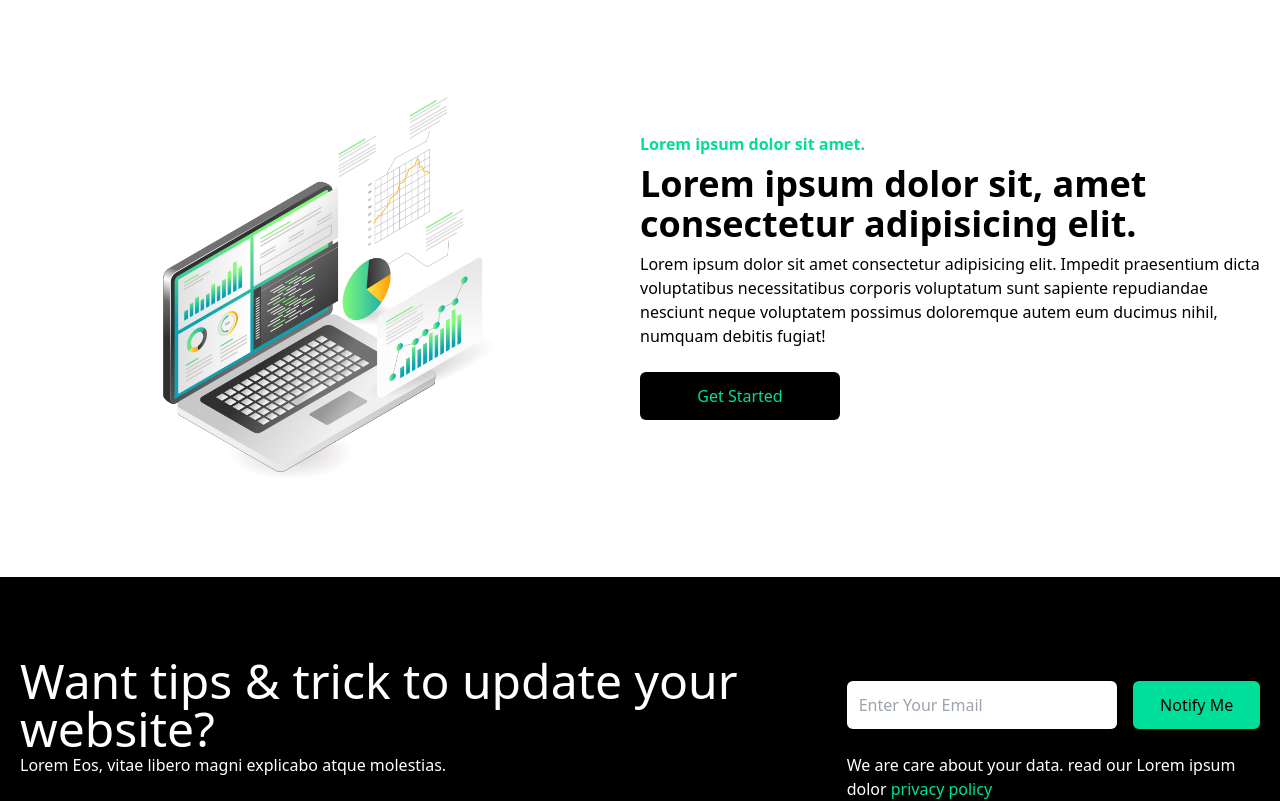
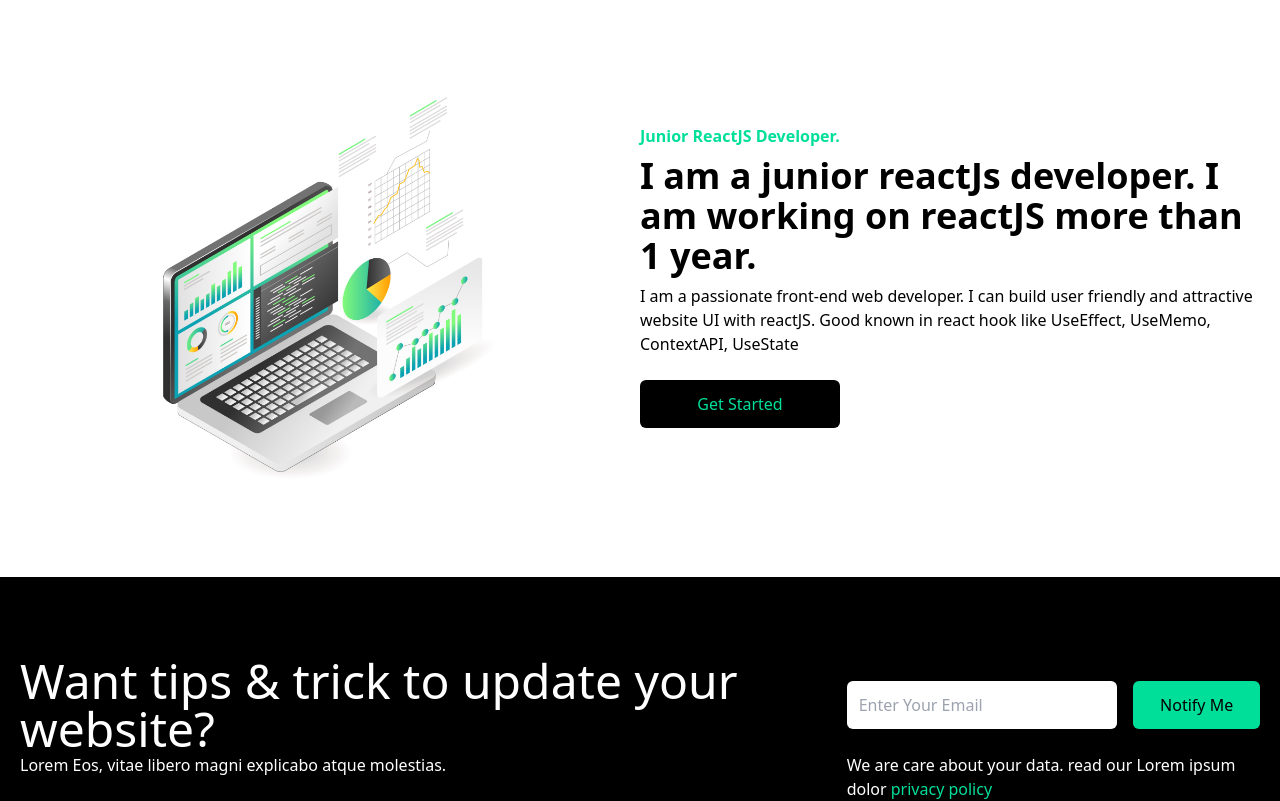
Before and after one commit to atikurahad/atikur-portfolio-spa, a React (Create React App) app: page / in a window 1280 px wide. Shown: the part 800-1601 px from the top of the page. Built offline with nearby package versions, Linux system fonts and the light colour scheme.

Commit message:
solved some bug on UI

```diff
--- a/src/components/Footer/Footer.jsx
+++ b/src/components/Footer/Footer.jsx
@@ -9,7 +9,7 @@ import {
 
 const Footer = () => {
   return (
-    <div className="max-w-[1240px] mx-auto py-16 px-4 grid lg:grid-cols-3 text-gray-300">
+    <div className="max-w-[1240px] mx-auto py-16 px-4 grid lg:grid-cols-2 text-gray-300">
       <div>
         <h1 className="w-full text-3xl font-bold text-[#00df9a]">
           Atikur's Portfolio
--- a/src/components/Projects.jsx
+++ b/src/components/Projects.jsx
@@ -8,9 +8,9 @@ const Projects = () => {
         <div className="max-w-[1240px] mx-auto grid md:grid-cols-2">
           <img className="w-[500px] mx-auto my-4" src={Laptop} alt="laptop" />
           <div className="flex flex-col justify-center">
-            <p className="text-[#00df9a] font-bold">Lorem ipsum dolor sit amet.</p>
-            <h1 className="md:text-4xl sm:text-3xl text-2xl font-bold py-2">Lorem ipsum dolor sit, amet consectetur adipisicing elit.</h1>
-            <p>Lorem ipsum dolor sit amet consectetur adipisicing elit. Impedit praesentium dicta voluptatibus necessitatibus corporis voluptatum sunt sapiente repudiandae nesciunt neque voluptatem possimus doloremque autem eum ducimus nihil, numquam debitis fugiat!</p>
+            <p className="text-[#00df9a] font-bold">Junior ReactJS Developer.</p>
+            <h1 className="md:text-4xl sm:text-3xl text-2xl font-bold py-2">I am a junior reactJs developer. I am working on reactJS more than 1 year.</h1>
+            <p>I am a passionate front-end web developer. I can build user friendly and attractive website UI with reactJS. Good known in react hook like UseEffect, UseMemo, ContextAPI, UseState </p>
             <button className="bg-black text-[#00df9a] w-[200px] rounded-md font-medium mx-auto my-6 py-3  hover:bg-[#a3ce60] hover:text-black md:mx-0">Get Started</button>
           </div>
         </div>
```
